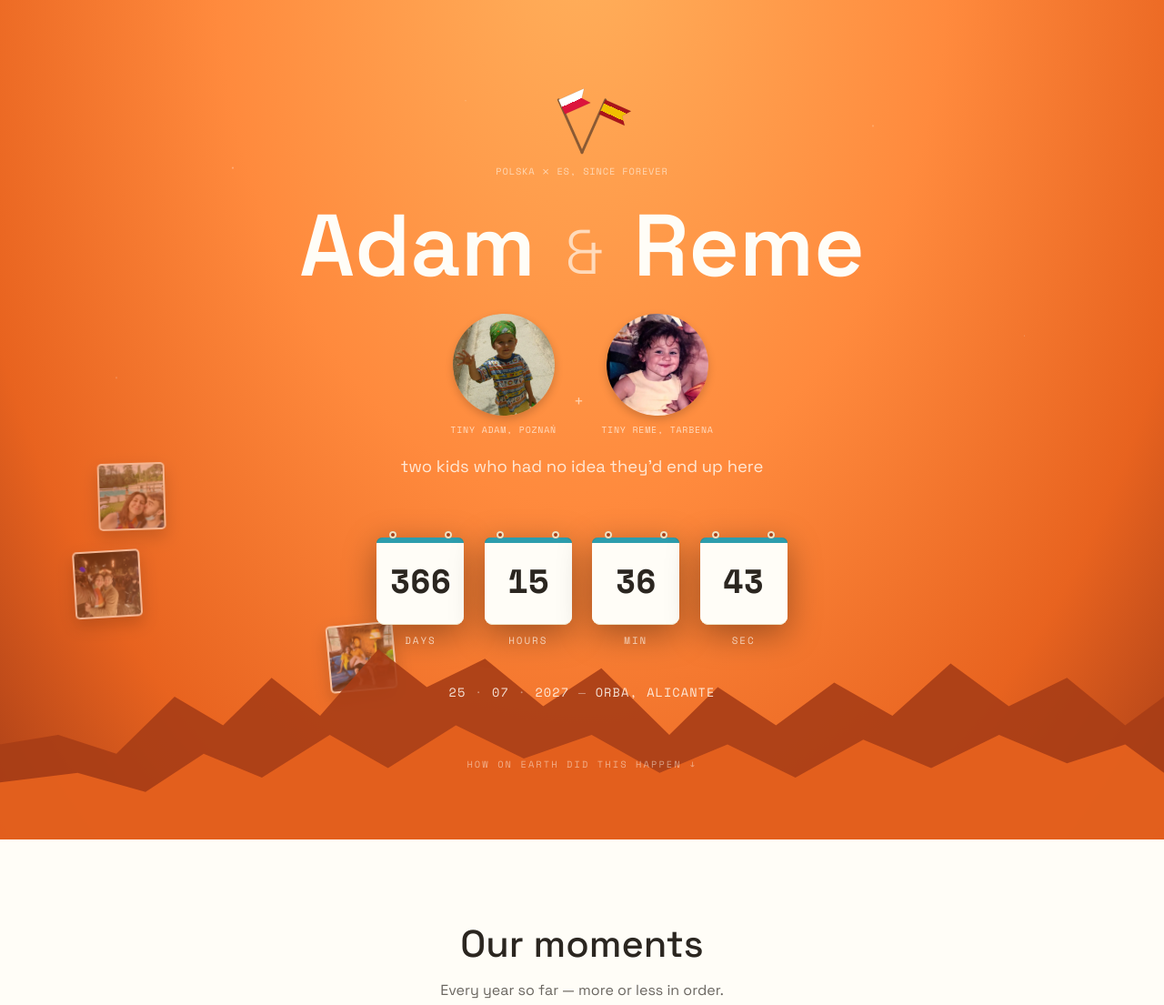
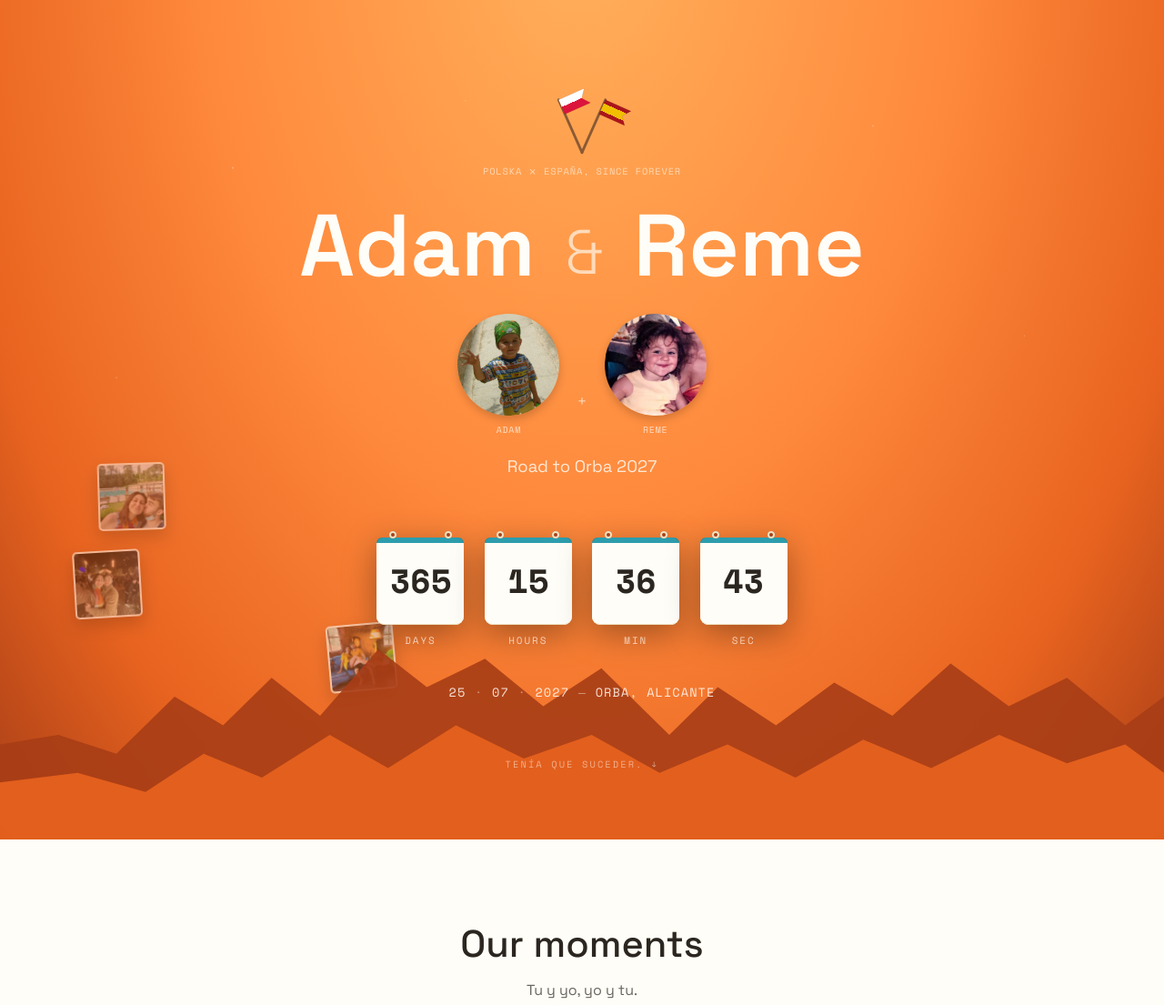
Before and after one commit to DTS1234/adam-reme, a website: page countdown.html in a window 1280 px wide. Shown: the top 1105 px of the page at 91% size. Drawn offline with nearby package versions, Linux system fonts and the light colour scheme.

Commit message:
Update copy (Spanish flavor) and move wedding date to 24.07.2027

```diff
--- a/countdown.html
+++ b/countdown.html
@@ -432,23 +432,23 @@
       </g>
     </svg>
   </div>
-  <p class="flag-caption mono">Polska ⨯ Es, since forever</p>
+  <p class="flag-caption mono">Polska ⨯ España, since forever</p>
 
   <h1>Adam <span class="amp">&amp;</span> Reme</h1>
 
   <div class="kid-photos">
     <div class="kid-photo">
       <div class="ph-circle" data-kid="adam"><img alt="Adam as a child"></div>
-      <span class="kid-cap mono">tiny Adam, Poznań</span>
+      <span class="kid-cap mono">Adam</span>
     </div>
     <span class="kid-plus">+</span>
     <div class="kid-photo">
       <div class="ph-circle" data-kid="reme"><img alt="Reme as a child"></div>
-      <span class="kid-cap mono">tiny Reme, Tarbena</span>
+      <span class="kid-cap mono">Reme</span>
     </div>
   </div>
 
-  <p class="subline">two kids who had no idea they'd end up here</p>
+  <p class="subline">Road to Orba 2027</p>
 
   <div class="calendar-row" id="calendar-row">
     <div class="flip-unit">
@@ -496,21 +496,21 @@
     </svg>
   </div>
 
-  <p class="scroll-cue mono">How on earth did this happen ↓</p>
+  <p class="scroll-cue mono">Tenía que suceder. ↓</p>
 </section>
 
 
 <section class="gallery">
   <div class="gallery-inner">
     <h2>Our moments</h2>
-    <p class="lede">Every year so far — more or less in order.</p>
+    <p class="lede">Tu y yo, yo y tu.</p>
     <div class="masonry" id="galleryGrid"></div>
   </div>
 </section>
 
 <footer>
   <div class="names">Adam &amp; Reme</div>
-  <div class="sub mono">ORBA · ALICANTE · 25.07.2027</div>
+  <div class="sub mono">ORBA · ALICANTE · 24.07.2027</div>
   <div class="flags-mini">
     <svg width="44" height="36" viewBox="0 0 100 80" overflow="visible">
       <g transform="rotate(-24 50 74)">
@@ -570,8 +570,8 @@
 </script>
 
 <script>
-  // Wedding target: 25 July 2027, noon Orba time (CEST, UTC+2). Adjust the hour here if your ceremony time differs.
-  const TARGET = new Date('2027-07-25T12:00:00+02:00').getTime();
+  // Wedding target: 24 July 2027, noon Orba time (CEST, UTC+2). Adjust the hour here if your ceremony time differs.
+  const TARGET = new Date('2027-07-24T12:00:00+02:00').getTime();
 
   const prev = { days:null, hours:null, minutes:null, seconds:null };
 
```
